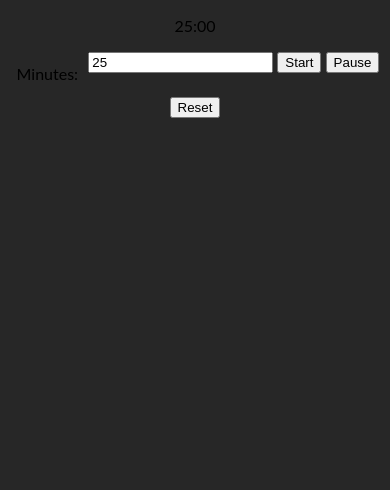
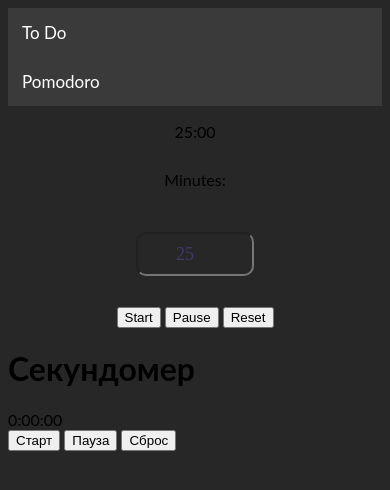
Before and after one commit to guisecreator/WorkHelpers, a Django app: page /tasks/timer/ in a window 390 px wide. Shown: the top 490 px of the page. Run offline with Django 4.2, Linux system fonts and the light colour scheme; the visitor is signed in with stand-in values (Sample User, id 1).

Commit message:
update: stopwatch

```diff
--- a/taskapp/static/taskapp/css/style.css
+++ b/taskapp/static/taskapp/css/style.css
@@ -103,3 +103,75 @@ a:hover{
 .sd{
     text-align: center;
 }
+
+.topnav {
+    overflow: hidden;
+    background-color: #3a3a3a;
+  /* 1f262e */
+  /* 181b1e */
+  /* 1d232c */
+  }
+
+  .topnav a {
+    float: left;
+    display: block;
+    color: rgb(255, 255, 255);
+    text-align: center;
+    padding: 14px 16px;
+    text-decoration: none;
+    font-size: 17px;
+  }
+
+  .topnav a:hover {
+    background-color: #eee;
+    color: rgb(0, 0, 0);
+  }
+
+  .topnav a.active {
+    background-color: #030303;
+    color: rgb(253, 253, 253);
+  }
+
+  .topnav .search-container {
+    float: right;
+  }
+
+  .topnav input[type=text] {
+    padding: 6px;
+    margin-top: 8px;
+    font-size: 17px;
+    border: 1 rgb(0, 0, 0)
+    /* border: none; */
+  }
+
+  .topnav .search-container button {
+    float: right;
+    padding: 6px;
+    margin-top: 8px;
+    margin-right: 30px;
+    background: #1e2c42;
+    font-size: 17px;
+    border: 1 black;
+    cursor: pointer;
+  }
+
+  .topnav .search-container button:hover {
+    background: #ccc;
+  }
+
+  @media screen and (max-width: 600px) {
+    .topnav .search-container {
+      float: none;
+    }
+    .topnav a, .topnav input[type=text], .topnav .search-container button {
+      float: none;
+      display: block;
+      text-align: left;
+      width: 100%;
+      margin: 0;
+      padding: 14px;
+    }
+    .topnav input[type=text] {
+      border: 1px solid #000000;
+    }
+  }
--- /dev/null
+++ b/taskapp/static/taskapp/js/stopwatch.js
@@ -0,0 +1,42 @@
+let timerIntervalId = null;
+let hours = 0;
+let minutes = 0;
+let seconds = 0;
+
+function startTimer() {
+  if (!timerIntervalId) {
+    timerIntervalId = setInterval(updateTimer, 1000);
+  }
+}
+
+function pauseTimer() {
+  clearInterval(timerIntervalId);
+  timerIntervalId = null;
+}
+
+function resetTimer() {
+  clearInterval(timerIntervalId);
+  timerIntervalId = null;
+  hours = 0;
+  minutes = 0;
+  seconds = 0;
+  updateTimer();
+}
+
+function updateTimer() {
+  seconds++;
+  if (seconds >= 60) {
+    seconds = 0;
+    minutes++;
+    if (minutes >= 60) {
+      minutes = 0;
+      hours++;
+    }
+  }
+  const timeString = padNumber(hours) + ':' + padNumber(minutes) + ':' + padNumber(seconds);
+  document.getElementById('timer').textContent = timeString;
+}
+
+function padNumber(number) {
+  return number < 10 ? '0' + number : number;
+}
--- a/taskapp/templates/taskapp/index.html
+++ b/taskapp/templates/taskapp/index.html
@@ -9,11 +9,16 @@
   <title>To Do</title>
 </head>
 <body>
+  <div class="topnav">
+    <a href="{% url 'index' %}">To Do</a>
+    <a href="{% url 'timer' %}">Pomodoro</a>
+     {% csrf_token %}
+  </div>
   {% block content %}
   <center><h1>ToDo List</h1>
   <form class="sd">
     <label for="new-task">New Task:</label>
-    <input type="text" id="new-task" name="new-task">
+   <center> <input type="text" class="input100" id="new-task" name="new-task"></center>
     <button type="submit">Add Task</button>
   </form>
   <ul id="task-list">
--- a/taskapp/templates/taskapp/timer.html
+++ b/taskapp/templates/taskapp/timer.html
@@ -8,17 +8,23 @@
   </div>
 
   <label for="minutes-input">Minutes:</label>
-  <input id="minutes-input" type="number" value="25">
+  <input id="minutes-input" class="input100" type="number" value="25">
 
   <button id="start">Start</button>
   <button id="pause">Pause</button>
   <button id="reset">Reset</button>
 </center>
 </form>
+<h1>Секундомер</h1>
+    <div id="timer">0:00:00</div>
+    <button id="startButton" onclick="startTimer()">Старт</button>
+    <button id="pauseButton" onclick="pauseTimer()">Пауза</button>
+    <button id="resetButton" onclick="resetTimer()">Сброс</button>
   {% block javascript %}
   {% load static %}
 
   <script src="{% static 'taskapp/js/timer.js' %}"></script>
+  <script src="{% static 'taskapp/js/stopwatch.js' %}"></script>
 
   {% endblock %}
 
```
